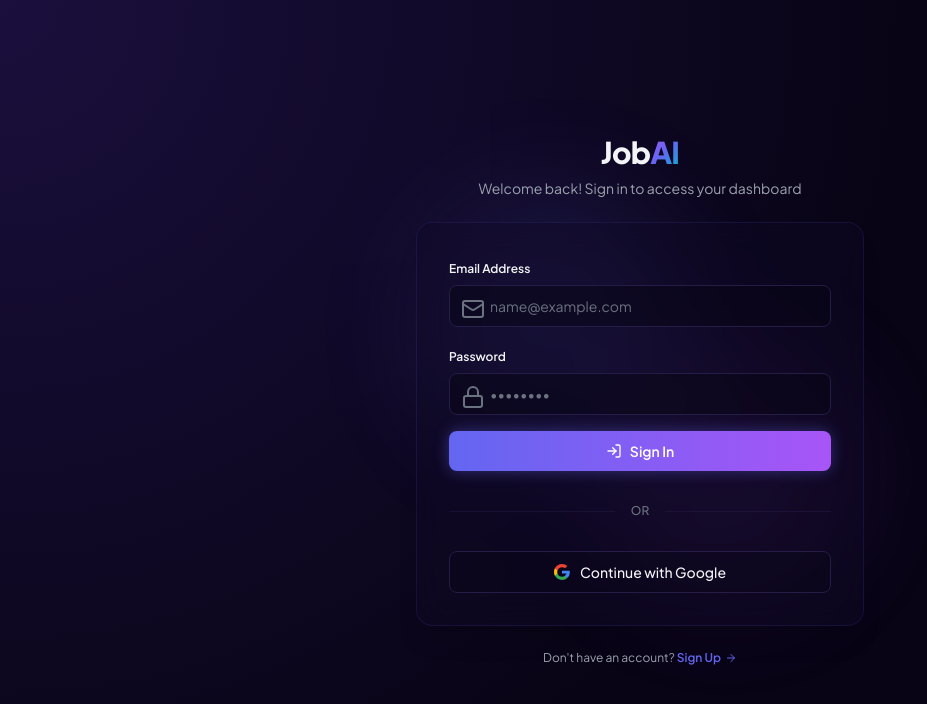
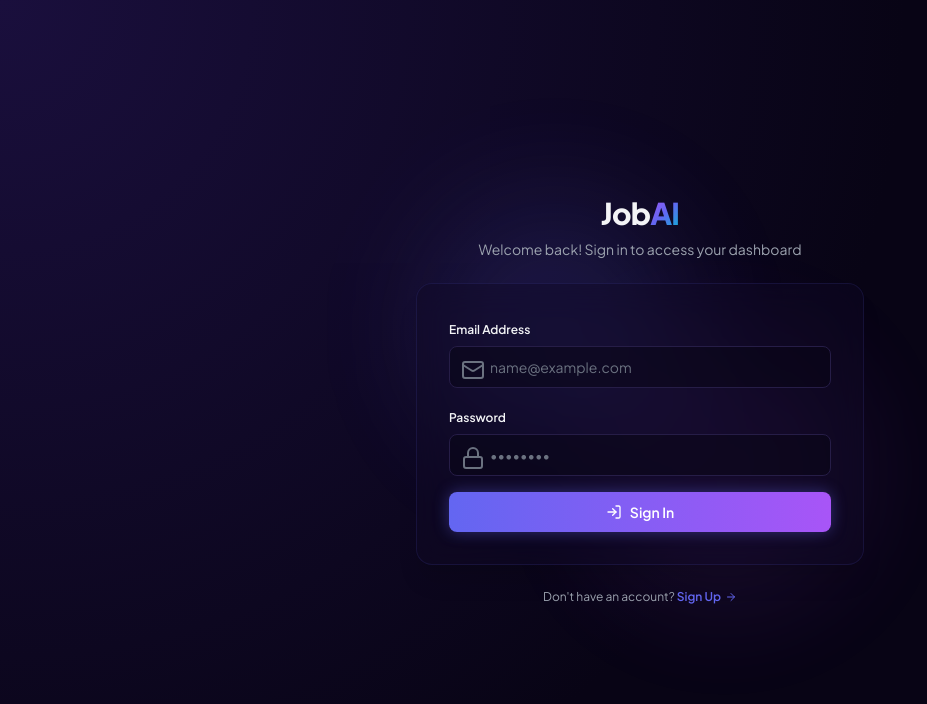
Before and after one commit to palamooradithyagoud/MallareddyHackathon, a React (Vite) app in the folder frontend/: page /login in a window 1280 px wide. Shown: the top 704 px of the page, without its empty margins (0-927 px from the left). Built offline with nearby package versions, Linux system fonts and the light colour scheme.

Commit message:
feat: Remove Google Authentication and Supabase client OAuth flows

```diff
--- a/frontend/src/pages/LoginPage.tsx
+++ b/frontend/src/pages/LoginPage.tsx
@@ -1,8 +1,7 @@
-import React, { useState, useEffect } from 'react';
+import React, { useState } from 'react';
 import { Link, useNavigate } from 'react-router-dom';
 import { Mail, Lock, LogIn, AlertTriangle, ArrowRight } from 'lucide-react';
 import { authService } from '../services/api';
-import { supabase } from '../utils/supabaseClient';
 
 interface LoginPageProps {
   onLogin: (token: string, user: any) => void;
@@ -14,64 +13,6 @@
   const [password, setPassword] = useState('');
   const [loading, setLoading] = useState(false);
   const [errorMsg, setErrorMsg] = useState<string | null>(null);
-
-  // Sync session details from Supabase with our backend database
-  const syncSessionWithBackend = async (session: any) => {
-    if (!session || !session.user) return;
-    try {
-      const googleEmail = session.user.email;
-      const googleName = session.user.user_metadata?.full_name || session.user.user_metadata?.name || googleEmail?.split('@')[0] || "Google User";
-
-      const data = await authService.googleLogin({
-        credential: session.access_token,
-        email: googleEmail,
-        full_name: googleName
-      });
-
-      onLogin(data.access_token, {
-        id: data.user_id,
-        email: data.email,
-        full_name: data.full_name,
-      });
-      navigate('/dashboard');
-    } catch (err: any) {
-      console.error("Backend Session Sync Error:", err);
-      setErrorMsg("Failed to synchronize session with the backend database.");
-    }
-  };
-
-  // Check current session state and listen for login redirect events
-  useEffect(() => {
-    const checkActiveSession = async () => {
-      setLoading(true);
-      try {
-        const { data: { session }, error } = await supabase.auth.getSession();
-        if (error) throw error;
-        if (session) {
-          await syncSessionWithBackend(session);
-        }
-      } catch (err) {
-        console.error("Session fetch error:", err);
-      } finally {
-        setLoading(false);
-      }
-    };
-
-    checkActiveSession();
-
-    // Listen for auth stage changes (including redirect callback sign in)
-    const { data: { subscription } } = supabase.auth.onAuthStateChange(async (event, session) => {
-      if ((event === 'SIGNED_IN' || event === 'USER_UPDATED') && session) {
-        setLoading(true);
-        await syncSessionWithBackend(session);
-        setLoading(false);
-      }
-    });
-
-    return () => {
-      subscription.unsubscribe();
-    };
-  }, [navigate, onLogin]);
 
   const handleSubmit = async (e: React.FormEvent) => {
     e.preventDefault();
@@ -94,24 +35,6 @@
     } catch (err: any) {
       setErrorMsg(err.response?.data?.detail || "Invalid login credentials.");
     } finally {
-      setLoading(false);
-    }
-  };
-
-  const handleGoogleLogin = async () => {
-    setLoading(true);
-    setErrorMsg(null);
-    try {
-      const { error } = await supabase.auth.signInWithOAuth({
-        provider: 'google',
-        options: {
-          redirectTo: window.location.origin + '/login'
-        }
-      });
-      if (error) throw error;
-    } catch (err: any) {
-      console.error("Google Auth Init Error:", err);
-      setErrorMsg(err.message || "Failed to initialize Google authentication.");
       setLoading(false);
     }
   };
@@ -183,38 +106,7 @@
             </button>
           </form>
 
-          <div className="relative flex py-2 items-center">
-            <div className="flex-grow border-t border-border/50"></div>
-            <span className="flex-shrink mx-4 text-text-muted text-xs font-medium uppercase">Or</span>
-            <div className="flex-grow border-t border-border/50"></div>
-          </div>
 
-          <button
-            onClick={handleGoogleLogin}
-            disabled={loading}
-            className="w-full flex items-center justify-center gap-2.5 rounded-lg border border-border bg-background/30 px-4 py-2.5 text-sm font-medium text-text-primary hover:bg-border/30 transition-all"
-          >
-            {/* Google Logo vector */}
-            <svg className="h-4 w-4" viewBox="0 0 24 24">
-              <path
-                fill="#4285F4"
-                d="M23.745 12.27c0-.7-.06-1.4-.19-2.07H12v3.92h6.69c-.29 1.5-1.14 2.78-2.4 3.62v3.01h3.87c2.26-2.08 3.58-5.15 3.58-8.48z"
-              />
-              <path
-                fill="#34A853"
-                d="M12 24c3.24 0 5.97-1.08 7.96-2.91l-3.87-3.01c-1.08.72-2.45 1.16-4.09 1.16-3.15 0-5.81-2.13-6.76-4.99H1.27v3.11C3.25 21.3 7.37 24 12 24z"
-              />
-              <path
-                fill="#FBBC05"
-                d="M5.24 14.25c-.24-.72-.38-1.5-.38-2.31s.14-1.59.38-2.31V6.51H1.27C.46 8.16 0 10.02 0 12s.46 3.84 1.27 5.49l3.97-3.24z"
-              />
-              <path
-                fill="#EA4335"
-                d="M12 4.75c1.77 0 3.35.61 4.6 1.8l3.42-3.42C17.95 1.19 15.24 0 12 0 7.37 0 3.25 2.7 1.27 6.51l3.97 3.24c.95-2.86 3.61-4.99 6.76-4.99z"
-              />
-            </svg>
-            <span>Continue with Google</span>
-          </button>
         </div>
 
         <p className="text-center text-xs text-text-secondary">
```
